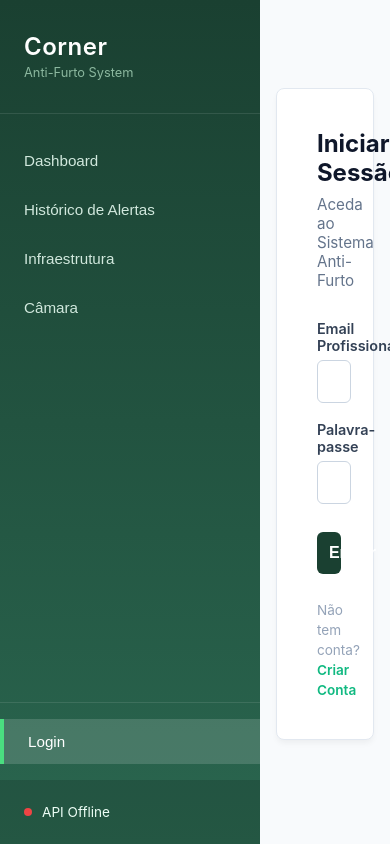
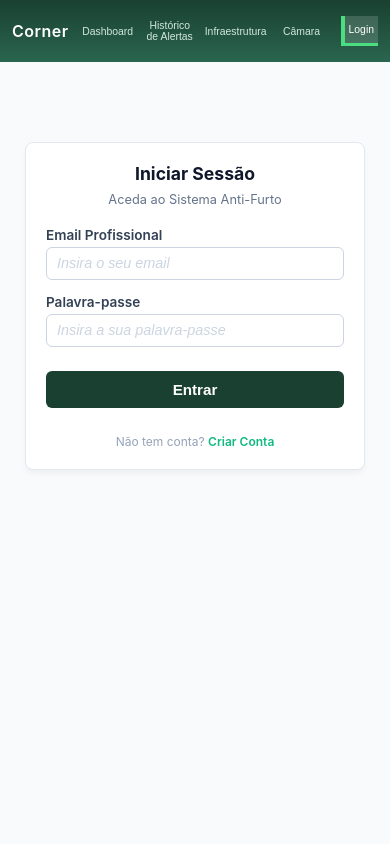
Before and after one commit to jodajp/Projeto-Final-Sistema-Anti-Furto, a Vue app in the folder dashboard-antifurto/: page / in a window 390 px wide. Both pictures are taken after a click on the button "Login". Built offline with nearby package versions, Linux system fonts and the light colour scheme; no server answers.

Commit message:
primeira iteracao mobile

```diff
--- a/dashboard-antifurto/src/App.vue
+++ b/dashboard-antifurto/src/App.vue
@@ -131,4 +131,48 @@ html, body, #app {
   flex-direction: column;
   gap: 2rem;
 }
+
+/* Responsivo para tablets */
+@media (max-width: 1024px) {
+  .main-area {
+    padding: 2rem 2.5rem;
+  }
+  .page-header h1 {
+    font-size: 1.5rem;
+  }
+}
+
+/* Responsivo para mobile */
+@media (max-width: 768px) {
+  .app-layout {
+    flex-direction: column;
+  }
+
+  .main-area {
+    padding: 1.5rem 1.25rem;
+  }
+
+  .page-header h1 {
+    font-size: 1.3rem;
+  }
+
+  .vertical-layout {
+    gap: 1.5rem;
+  }
+}
+
+/* Mobile pequeno */
+@media (max-width: 480px) {
+  .main-area {
+    padding: 1rem;
+  }
+
+  .page-header h1 {
+    font-size: 1.1rem;
+  }
+
+  .vertical-layout {
+    gap: 1rem;
+  }
+}
 </style>
--- a/dashboard-antifurto/src/components/AlertList.vue
+++ b/dashboard-antifurto/src/components/AlertList.vue
@@ -114,4 +114,79 @@ const getBadgeClass = (type) => {
 .badge-danger { background-color: #fee2e2; color: #dc2626; border: 1px solid #fca5a5; }
 .badge-warning { background-color: #fef3c7; color: #d97706; border: 1px solid #fcd34d; }
 .badge-info { background-color: #e0f2fe; color: #0284c7; border: 1px solid #bae6fd; }
+
+/* Responsivo para tablets */
+@media (max-width: 1024px) {
+  .list-header {
+    padding: 10px 15px;
+    font-size: 0.8rem;
+  }
+  .list-row {
+    padding: 12px 15px;
+  }
+  .col-type { flex: 0 0 150px; }
+  .col-conf { flex: 0 0 80px; font-size: 0.85rem; }
+  .col-desc { font-size: 0.85rem; }
+  .col-time { flex: 0 0 80px; font-size: 0.8rem; }
+}
+
+/* Responsivo para mobile */
+@media (max-width: 768px) {
+  .list-container {
+    border-radius: 4px;
+  }
+  .list-header {
+    padding: 8px 12px;
+    font-size: 0.7rem;
+  }
+  .list-row {
+    padding: 10px 12px;
+    flex-wrap: wrap;
+  }
+  .list-body {
+    max-height: 50vh;
+  }
+  .col-type {
+    flex: 0 0 100%;
+    order: 1;
+  }
+  .col-conf {
+    flex: 1;
+    order: 2;
+    font-size: 0.8rem;
+  }
+  .col-time {
+    flex: 0 0 70px;
+    order: 3;
+    font-size: 0.75rem;
+  }
+  .col-desc {
+    display: none;
+  }
+  .empty-state {
+    padding: 20px;
+    font-size: 0.85rem;
+  }
+}
+
+/* Mobile pequeno */
+@media (max-width: 480px) {
+  .list-header {
+    padding: 6px 10px;
+    font-size: 0.65rem;
+  }
+  .list-row {
+    padding: 8px 10px;
+  }
+  .list-body {
+    max-height: 45vh;
+  }
+  .col-type { font-size: 0.75rem; }
+  .col-conf { font-size: 0.7rem; }
+  .col-time { font-size: 0.65rem; }
+  .badge {
+    padding: 3px 6px;
+    font-size: 0.65rem;
+  }
+}
 </style>
--- a/dashboard-antifurto/src/components/CameraView.vue
+++ b/dashboard-antifurto/src/components/CameraView.vue
@@ -299,16 +299,37 @@ onMounted(() => {
   word-break: break-all;
 }
 
-/* Responsivo */
+/* Responsivo para tablets */
+@media (max-width: 1024px) {
+  .camera-container {
+    padding: 1.5rem;
+  }
+
+  .camera-header h2 {
+    font-size: 1.2rem;
+  }
+
+  .stream-info {
+    grid-template-columns: repeat(2, 1fr);
+    gap: 0.75rem;
+  }
+}
+
+/* Responsivo para mobile */
 @media (max-width: 768px) {
   .camera-container {
     padding: 1rem;
+    gap: 1rem;
   }
 
   .camera-header {
     flex-direction: column;
     align-items: flex-start;
-    gap: 1rem;
+    gap: 0.75rem;
+  }
+
+  .camera-header h2 {
+    font-size: 1.1rem;
   }
 
   .camera-controls {
@@ -318,24 +339,61 @@ onMounted(() => {
 
   .stream-info {
     grid-template-columns: 1fr;
+    gap: 0.5rem;
   }
 
-  .modal-content {
-    width: 95%;
-    max-height: 90vh;
+  .info-item .label {
+    font-size: 0.7rem;
   }
 
-  .progress-item {
-    flex-direction: column;
-    align-items: flex-start;
+  .info-item .value {
+    font-size: 0.85rem;
   }
 
-  .modal-footer {
-    align-items: stretch;
+  .info-item .value.mono {
+    font-size: 0.75rem;
+  }
+}
+
+/* Mobile pequeno */
+@media (max-width: 480px) {
+  .camera-container {
+    padding: 0.75rem;
+    gap: 0.75rem;
   }
 
-  .btn-cancel {
-    width: 100%;
+  .camera-header {
+    gap: 0.5rem;
+  }
+
+  .camera-header h2 {
+    font-size: 1rem;
+  }
+
+  .camera-stream-wrapper {
+    aspect-ratio: 4 / 3;
+  }
+
+  .btn-refresh {
+    padding: 0.4rem 0.75rem;
+    font-size: 0.8rem;
+  }
+
+  .stream-status {
+    padding: 0.4rem 0.75rem;
+    font-size: 0.8rem;
+  }
+
+  .stream-info {
+    grid-template-columns: 1fr;
+  }
+
+  .info-item .label {
+    font-size: 0.65rem;
+  }
+
+  .info-item .value {
+    font-size: 0.75rem;
   }
 }
 </style>
--- a/dashboard-antifurto/src/components/ClusterMetrics.vue
+++ b/dashboard-antifurto/src/components/ClusterMetrics.vue
@@ -399,6 +399,106 @@ onUnmounted(() => {
   font-weight: 600;
 }
 
+/* Responsivo para tablets */
+@media (max-width: 1024px) {
+  .metrics-container {
+    gap: 1.5rem;
+  }
+  .card {
+    padding: 1.5rem;
+  }
+  .node-card {
+    padding: 1rem;
+  }
+  .node-details-grid {
+    gap: 0.75rem;
+  }
+  .section-header h3 {
+    font-size: 1.1rem;
+  }
+}
+
+/* Responsivo para mobile */
+@media (max-width: 768px) {
+  .metrics-container {
+    gap: 1rem;
+  }
+  .card {
+    padding: 1rem;
+    border-radius: 6px;
+  }
+  .section-header {
+    flex-direction: column;
+    gap: 0.75rem;
+  }
+  .section-header h3 {
+    font-size: 1rem;
+    margin: 0;
+  }
+  .refresh-btn {
+    width: 100%;
+  }
+  .nodes-grid {
+    grid-template-columns: 1fr;
+    gap: 1rem;
+  }
+  .node-card {
+    padding: 0.75rem;
+  }
+  .node-header {
+    gap: 0.5rem;
+    flex-wrap: wrap;
+  }
+  .node-id {
+    font-size: 0.95rem;
+  }
+  .node-status {
+    font-size: 0.7rem;
+    padding: 0.3rem 0.6rem;
+  }
+  .node-details-grid {
+    grid-template-columns: 1fr;
+    gap: 0.5rem;
+  }
+  .detail-label {
+    font-size: 0.7rem;
+  }
+  .detail-value {
+    font-size: 0.85rem;
+  }
+  .summary-grid {
+    grid-template-columns: 1fr 1fr;
+  }
+}
+
+/* Mobile pequeno */
+@media (max-width: 480px) {
+  .metrics-container {
+    gap: 0.75rem;
+  }
+  .card {
+    padding: 0.75rem;
+  }
+  .card-title {
+    font-size: 1rem;
+  }
+  .summary-grid {
+    grid-template-columns: 1fr;
+  }
+  .summary-item-value {
+    font-size: 1.3rem;
+  }
+  .summary-item-label {
+    font-size: 0.75rem;
+  }
+  .nodes-grid {
+    gap: 0.75rem;
+  }
+  .node-id {
+    font-size: 0.85rem;
+  }
+}
+
 /* Estados Vazios e Carregamento */
 .empty-state,
 .loading-state {
--- a/dashboard-antifurto/src/components/LoginView.vue
+++ b/dashboard-antifurto/src/components/LoginView.vue
@@ -118,4 +118,76 @@ defineEmits(['navigate'])
   color: #059669 !important;
   text-decoration: underline;
 }
+
+/* Responsivo para tablets */
+@media (max-width: 1024px) {
+  .auth-card {
+    padding: 30px;
+  }
+  .auth-header h2 {
+    font-size: 1.3rem;
+  }
+}
+
+/* Responsivo para mobile */
+@media (max-width: 768px) {
+  .auth-card {
+    width: 95%;
+    padding: 25px;
+  }
+  .auth-header h2 {
+    font-size: 1.2rem;
+  }
+  .auth-header p {
+    font-size: 0.85rem;
+  }
+  .form-input {
+    font-size: 0.9rem;
+    padding: 10px 12px;
+  }
+  .auth-submit-btn {
+    padding: 10px;
+    font-size: 0.95rem;
+  }
+}
+
+/* Mobile pequeno */
+@media (max-width: 480px) {
+  .login-container {
+    padding: 1rem 0;
+  }
+  .auth-card {
+    width: 95%;
+    padding: 20px;
+    margin: 1rem auto;
+  }
+  .auth-header {
+    margin-bottom: 20px;
+  }
+  .auth-header h2 {
+    font-size: 1.1rem;
+  }
+  .auth-header p {
+    font-size: 0.8rem;
+  }
+  .auth-form {
+    gap: 14px;
+  }
+  .form-group {
+    gap: 4px;
+  }
+  .form-group label {
+    font-size: 0.85rem;
+  }
+  .form-input {
+    font-size: 0.85rem;
+    padding: 8px 10px;
+  }
+  .small-text {
+    font-size: 0.75rem;
+  }
+  .green-link {
+    font-size: 0.75rem;
+  }
+}
 </style>
--- a/dashboard-antifurto/src/components/SideBar.vue
+++ b/dashboard-antifurto/src/components/SideBar.vue
@@ -137,4 +137,88 @@ defineEmits(['navigate'])
   background-color: #10b981;
   box-shadow: 0 0 8px #10b981;
 }
+
+/* Responsivo para tablets */
+@media (max-width: 1024px) {
+  .sidebar {
+    width: 200px;
+  }
+  .sidebar-header {
+    padding: 1.5rem 1rem;
+  }
+  .sidebar-header h2 {
+    font-size: 1.2rem;
+  }
+  .nav-btn {
+    padding: 12px 16px;
+    font-size: 0.85rem;
+  }
+}
+
+/* Mobile */
+@media (max-width: 768px) {
+  .sidebar {
+    width: 100%;
+    height: auto;
+    flex-direction: row;
+    align-items: center;
+    padding: 1rem;
+  }
+  .sidebar-header {
+    flex: 1;
+    padding: 0;
+    border: none;
+    margin-right: 1rem;
+  }
+  .sidebar-header h2 {
+    font-size: 1.1rem;
+    margin-bottom: 0;
+  }
+  .subtitle {
+    display: none;
+  }
+  .sidebar-nav {
+    flex-direction: row;
+    flex: auto;
+    padding: 0;
+    gap: 0;
+  }
+  .sidebar-nav > * {
+    flex: 1;
+  }
+  .sidebar-auth {
+    padding: 0;
+    border: none;
+    margin-left: 0.5rem;
+  }
+  .nav-btn {
+    padding: 10px 8px;
+    font-size: 0.75rem;
+    text-align: center;
+    border-left: none;
+  }
+  .nav-btn.active {
+    border-bottom: 3px solid #4ade80;
+  }
+  .sidebar-footer {
+    display: none;
+  }
+}
+
+/* Mobile pequeno */
+@media (max-width: 480px) {
+  .sidebar {
+    padding: 0.75rem;
+  }
+  .sidebar-header {
+    margin-right: 0.5rem;
+  }
+  .sidebar-header h2 {
+    font-size: 1rem;
+  }
+  .nav-btn {
+    font-size: 0.65rem;
+    padding: 8px 4px;
+  }
+}
 </style>
--- a/dashboard-antifurto/src/components/SignUpView.vue
+++ b/dashboard-antifurto/src/components/SignUpView.vue
@@ -169,4 +169,82 @@ defineEmits(['navigate'])
   color: #059669 !important;
   text-decoration: underline;
 }
+
+/* Responsivo para tablets */
+@media (max-width: 1024px) {
+  .auth-card {
+    padding: 30px;
+  }
+  .auth-header h2 {
+    font-size: 1.3rem;
+  }
+}
+
+/* Responsivo para mobile */
+@media (max-width: 768px) {
+  .auth-card {
+    width: 95%;
+    padding: 25px;
+  }
+  .auth-header h2 {
+    font-size: 1.2rem;
+  }
+  .auth-header p {
+    font-size: 0.85rem;
+  }
+  .form-input {
+    font-size: 0.9rem;
+    padding: 10px 12px;
+  }
+  .auth-submit-btn {
+    padding: 10px;
+    font-size: 0.95rem;
+  }
+}
+
+/* Mobile pequeno */
+@media (max-width: 480px) {
+  .signup-container {
+    padding: 1rem 0;
+  }
+  .auth-card {
+    width: 95%;
+    padding: 20px;
+    margin: 1rem auto;
+  }
+  .auth-header {
+    margin-bottom: 20px;
+  }
+  .auth-header h2 {
+    font-size: 1.1rem;
+  }
+  .auth-header p {
+    font-size: 0.8rem;
+  }
+  .auth-form {
+    gap: 14px;
+  }
+  .form-group {
+    gap: 4px;
+  }
+  .form-group label {
+    font-size: 0.85rem;
+  }
+  .form-input {
+    font-size: 0.85rem;
+    padding: 8px 10px;
+  }
+  .form-checkbox {
+    gap: 8px;
+  }
+  .form-checkbox label {
+    font-size: 0.8rem;
+  }
+  .small-text {
+    font-size: 0.75rem;
+  }
+  .green-link {
+    font-size: 0.75rem;
+  }
+}
 </style>
--- a/dashboard-antifurto/src/style.css
+++ b/dashboard-antifurto/src/style.css
@@ -0,0 +1,71 @@
+/* Reset e Estilos Globais */
+* {
+  box-sizing: border-box;
+}
+
+html, body {
+  margin: 0;
+  padding: 0;
+  width: 100%;
+  height: 100%;
+}
+
+/* Tipografia responsiva */
+body {
+  font-size: 16px;
+  -webkit-font-smoothing: antialiased;
+  -moz-osx-font-smoothing: grayscale;
+}
+
+/* Responsivo para tablets */
+@media (max-width: 1024px) {
+  body {
+    font-size: 15px;
+  }
+}
+
+/* Responsivo para mobile */
+@media (max-width: 768px) {
+  body {
+    font-size: 14px;
+  }
+}
+
+/* Mobile pequeno */
+@media (max-width: 480px) {
+  body {
+    font-size: 13px;
+  }
+}
+
+/* Scroll suave */
+html {
+  scroll-behavior: smooth;
+}
+
+/* Scrollbar customizado */
+::-webkit-scrollbar {
+  width: 8px;
+  height: 8px;
+}
+
+::-webkit-scrollbar-track {
+  background: #f1f5f9;
+}
+
+::-webkit-scrollbar-thumb {
+  background: #cbd5e1;
+  border-radius: 4px;
+}
+
+::-webkit-scrollbar-thumb:hover {
+  background: #94a3b8;
+}
+
+/* Melhoria de acessibilidade para touch */
+@media (hover: none) and (pointer: coarse) {
+  button {
+    min-height: 44px;
+    min-width: 44px;
+  }
+}
```
